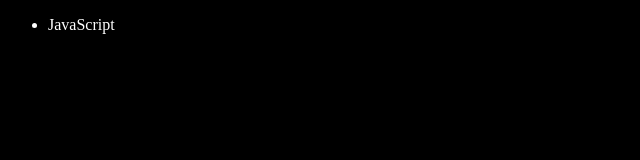
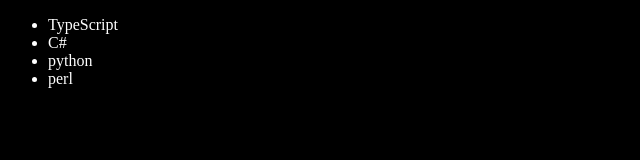
Before and after one commit to rohanDhara/js-yt, a plain HTML site: page 05_dom/fourth.html in a window 1280 px wide. Shown: the whole page, without its empty margins (0-640 px from the left). Drawn offline with Linux system fonts and the light colour scheme.

Commit message:
dom done

```diff
--- a/05_dom/fourth.html
+++ b/05_dom/fourth.html
@@ -11,11 +11,37 @@
     </ul>
 </body>
 <script>
-    function addLanguage(langName)
-    {
-        const  li = document.createElement('li')
-        li.innerHTML = `${langName}`
+    function addElement(langName){
+        const myElem=document.createElement('li')
+        myElem.innerHTML=`${langName}`  //by using innerHTML we have to traverse the whole tree it is not an optimized approach
+        document.querySelector('.lang').appendChild(myElem)
     }
+    addElement('JAVA')
+    addElement('python')
 
+    //optimized approach of doing it
+    function addInOptimizedWay(param) {
+        const myoptiElem = document.createElement('li')
+        myoptiElem.appendChild(document.createTextNode(`${param}`)) // this is the optimized way always use createTextNode
+        document.querySelector('.lang').appendChild(myoptiElem)
+    }
+    addInOptimizedWay('perl')
+    addInOptimizedWay('C++')
+
+    //Edit
+    //1.
+    const secondLi=document.querySelector('li:nth-child(2)')
+    secondLi.innerHTML = "Kotlin" // this is not the optimized way as written before
+    //2.
+    const changingSecondLi = document.createElement('li')
+    changingSecondLi.textContent = "C#"
+    secondLi.replaceWith(changingSecondLi)
+    //3.
+    const firstLi = document.querySelector("li:first-child")
+    firstLi.outerHTML = "<li>TypeScript</li>"
+
+    //Remove
+    const delLastLi=document.querySelector("li:last-child")
+    delLastLi.remove()
 </script>
 </html>
```
